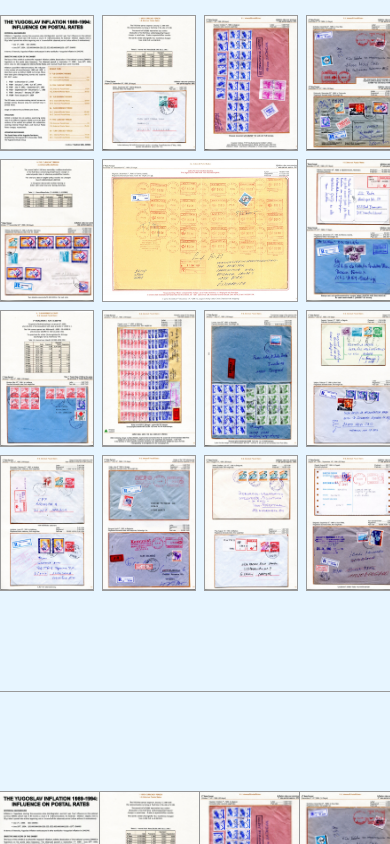
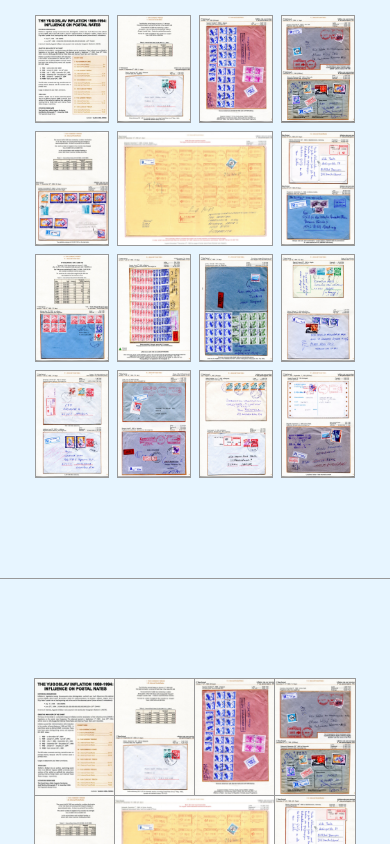
Before and after one commit to nemanjamalesija/milicrs-demo, a Vue app: page / in a window 390 px wide. Shown: the top 844 px of the page. Built offline with nearby package versions, Linux system fonts and the light colour scheme.

Commit message:
Adjust responsive

```diff
--- a/src/assets/main.css
+++ b/src/assets/main.css
@@ -42,6 +42,12 @@ body {
 
 @media only screen and (max-width: 1000px) {
   .gallery-wrapper {
-    width: 400px;
+    width: 380px;
   }
 }
+
+@media only screen and (max-width: 400px) {
+  .gallery-wrapper {
+    width: 320px;
+  }
+}
```
